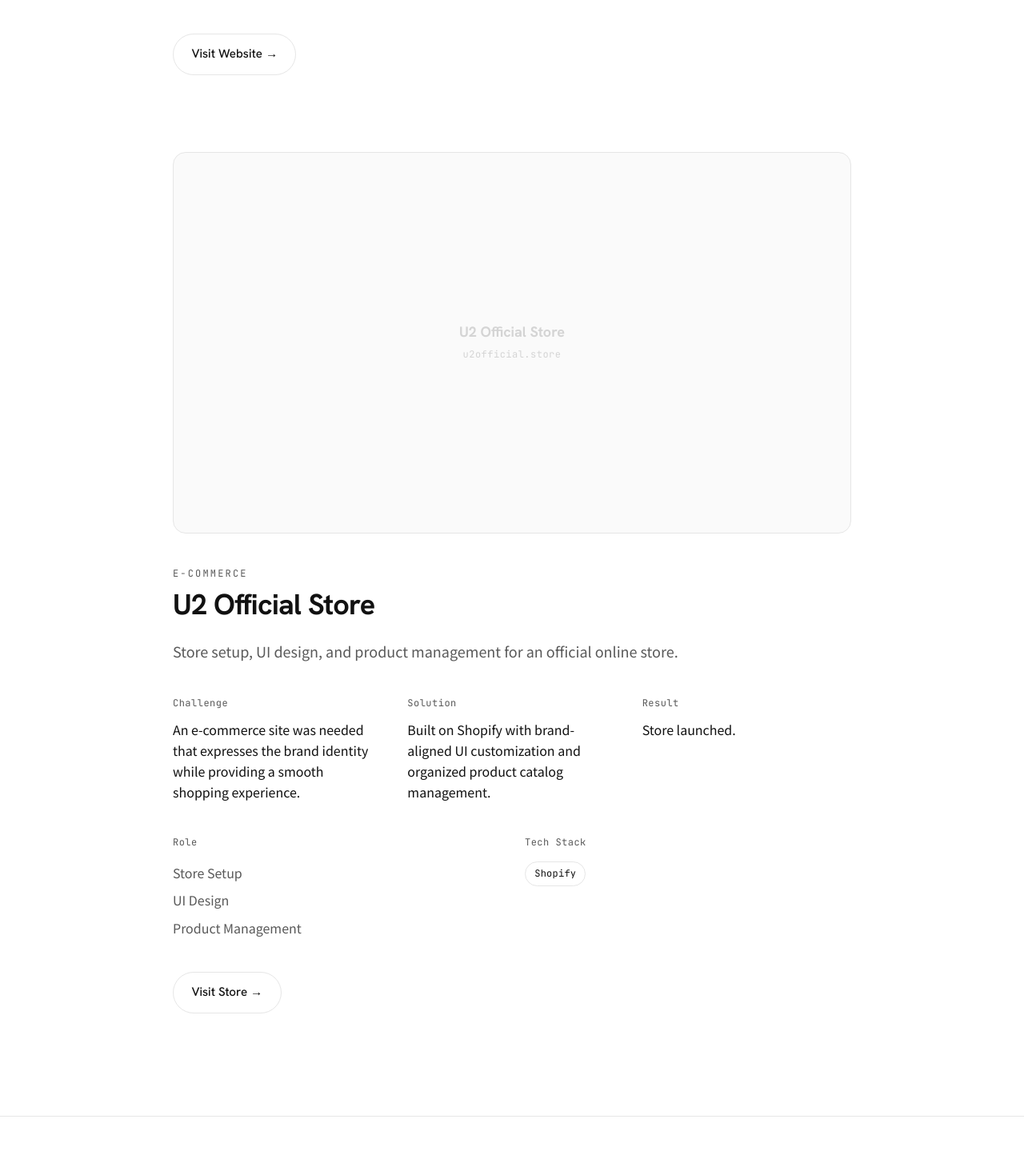
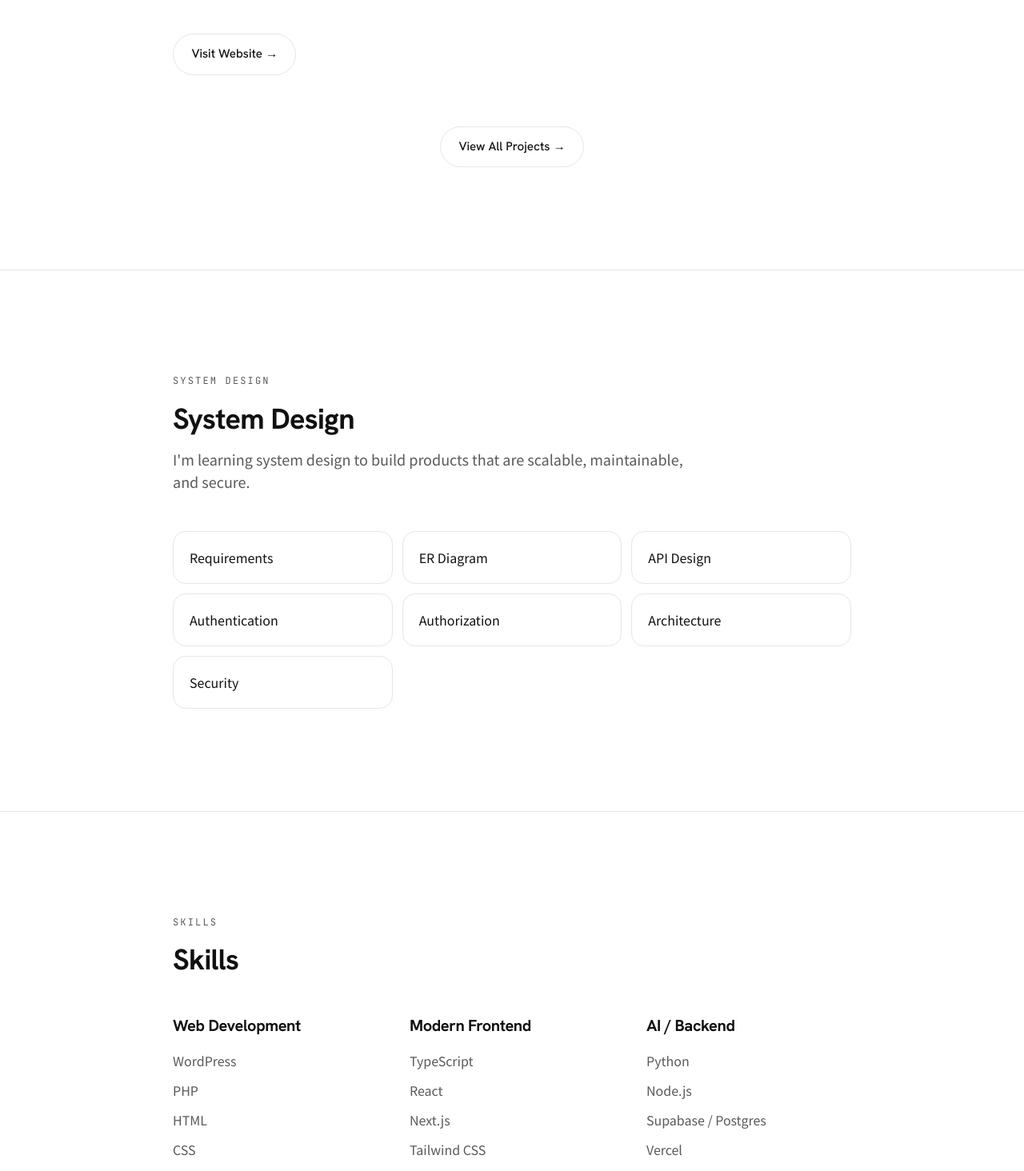
Before and after one commit to yukisasai/yukisasai-portfolio, a Next.js app: page /en in a window 1280 px wide. Shown: the part 6929-8393 px from the top of the page at 80% size. Built offline with nearby package versions, Linux system fonts and the light colour scheme.

Commit message:
feat: add professional projects and improve portfolio structure

```diff
--- a/app/[locale]/page.tsx
+++ b/app/[locale]/page.tsx
@@ -1,11 +1,13 @@
+import Link from "next/link";
 import { Nav } from "@/components/nav";
 import { RevealScript } from "@/components/reveal-script";
 import { Section } from "@/components/section";
-import { CaseStudy, type CaseStudyItem } from "@/components/case-study";
+import { CaseStudy } from "@/components/case-study";
 import { LanguageSwitcher } from "@/components/language-switcher";
 import { i18n, type Locale } from "@/i18n/config";
 import { getDictionary } from "@/i18n/get-dictionary";
 import { profileName, links } from "@/lib/site";
+import { getFeaturedItems } from "@/lib/projects";
 
 export async function generateStaticParams() {
   return i18n.locales.map((locale) => ({ locale }));
@@ -127,11 +129,19 @@
           description={dict.projects.description}
         >
           <div className="space-y-24">
-            {(dict.projects.items as CaseStudyItem[]).map((project) => (
+            {getFeaturedItems(dict).map((project) => (
               <div key={project.slug} className="reveal">
                 <CaseStudy project={project} labels={dict.projects.labels} />
               </div>
             ))}
+          </div>
+          <div className="mt-16 text-center reveal">
+            <Link
+              href={`/${locale}/projects`}
+              className="btn btn-secondary"
+            >
+              {dict.projects.viewAll} →
+            </Link>
           </div>
         </Section>
 
--- /dev/null
+++ b/app/[locale]/projects/page.tsx
@@ -0,0 +1,74 @@
+import type { Metadata } from "next";
+import Link from "next/link";
+import { CaseStudy } from "@/components/case-study";
+import { LanguageSwitcher } from "@/components/language-switcher";
+import { RevealScript } from "@/components/reveal-script";
+import { Section } from "@/components/section";
+import { i18n, type Locale } from "@/i18n/config";
+import { getDictionary } from "@/i18n/get-dictionary";
+import { getAllItems } from "@/lib/projects";
+
+export async function generateStaticParams() {
+  return i18n.locales.map((locale) => ({ locale }));
+}
+
+export async function generateMetadata({
+  params,
+}: {
+  params: Promise<{ locale: string }>;
+}): Promise<Metadata> {
+  const { locale } = await params;
+  const dict = await getDictionary(locale as Locale);
+
+  return {
+    title: dict.projectsPage.title,
+    description: dict.projectsPage.description,
+    alternates: {
+      canonical: `/${locale}/projects`,
+      languages: {
+        ja: "/ja/projects",
+        en: "/en/projects",
+        "x-default": `/${i18n.defaultLocale}/projects`,
+      },
+    },
+  };
+}
+
+export default async function ProjectsPage({
+  params,
+}: {
+  params: Promise<{ locale: string }>;
+}) {
+  const { locale } = await params;
+  const dict = await getDictionary(locale as Locale);
+  const projects = getAllItems(dict);
+
+  return (
+    <>
+      <RevealScript />
+      <main id="top" className="min-h-screen py-24">
+        <div className="container-content flex items-center justify-between">
+          <Link href={`/${locale}`} className="label-mono link-underline">
+            {dict.projectsPage.back}
+          </Link>
+          <LanguageSwitcher locale={locale as Locale} />
+        </div>
+
+        <Section
+          id="projects"
+          eyebrow={dict.projects.eyebrow}
+          title={dict.projectsPage.title}
+          description={dict.projectsPage.description}
+        >
+          <div className="space-y-24">
+            {projects.map((project) => (
+              <div key={project.slug} className="reveal">
+                <CaseStudy project={project} labels={dict.projects.labels} />
+              </div>
+            ))}
+          </div>
+        </Section>
+      </main>
+    </>
+  );
+}
--- /dev/null
+++ b/data/projects.ts
@@ -0,0 +1,33 @@
+export type ProjectConfig = {
+  slug: string;
+  url: string;
+  featured: boolean;
+  techStack: string[];
+};
+
+export const projectConfigs: ProjectConfig[] = [
+  {
+    slug: "livvy",
+    url: "https://livvy.jp/",
+    featured: true,
+    techStack: ["WordPress", "PHP", "HTML", "CSS", "JavaScript"],
+  },
+  {
+    slug: "nagase",
+    url: "https://nagase-ltd.co.jp/",
+    featured: true,
+    techStack: ["WordPress", "PHP", "HTML", "CSS", "JavaScript"],
+  },
+  {
+    slug: "gym-landing-page",
+    url: "https://seamlessly.site/gym/",
+    featured: true,
+    techStack: ["HTML", "CSS", "JavaScript"],
+  },
+  {
+    slug: "u2-official-store",
+    url: "https://u2official.store/",
+    featured: false,
+    techStack: ["Shopify"],
+  },
+];
--- /dev/null
+++ b/lib/projects.ts
@@ -0,0 +1,55 @@
+import { projectConfigs } from "@/data/projects";
+import type { CaseStudyItem } from "@/components/case-study";
+import type { Dictionary } from "@/i18n/get-dictionary";
+
+/**
+ * Merge language-independent config with translated text to produce
+ * CaseStudyItem[]. The dictionary's `projects.items` is keyed by slug.
+ */
+function buildItems(
+  dict: Dictionary,
+  filter?: (cfg: (typeof projectConfigs)[number]) => boolean,
+): CaseStudyItem[] {
+  const items = dict.projects.items as Record<
+    string,
+    {
+      name: string;
+      category: string;
+      overview: string;
+      challenge: string;
+      solution: string;
+      result: string;
+      role: string[];
+      cta: string;
+    }
+  >;
+
+  return projectConfigs
+    .filter(filter ?? (() => true))
+    .map((cfg) => {
+      const t = items[cfg.slug];
+      return {
+        slug: cfg.slug,
+        name: t.name,
+        url: cfg.url,
+        category: t.category,
+        overview: t.overview,
+        challenge: t.challenge,
+        solution: t.solution,
+        result: t.result,
+        role: t.role,
+        techStack: cfg.techStack,
+        cta: { label: t.cta, href: cfg.url },
+      };
+    });
+}
+
+/** Featured projects only (for the top page). */
+export function getFeaturedItems(dict: Dictionary): CaseStudyItem[] {
+  return buildItems(dict, (cfg) => cfg.featured);
+}
+
+/** All projects (for the /projects listing page). */
+export function getAllItems(dict: Dictionary): CaseStudyItem[] {
+  return buildItems(dict);
+}
--- a/messages/en.json
+++ b/messages/en.json
@@ -74,6 +74,7 @@
     "eyebrow": "Projects",
     "title": "Professional Projects",
     "description": "End-to-end projects — from identifying challenges to design, development, and launch.",
+    "viewAll": "View All Projects",
     "labels": {
       "overview": "Overview",
       "challenge": "Challenge",
@@ -82,60 +83,53 @@
       "role": "Role",
       "techStack": "Tech Stack"
     },
-    "items": [
-      {
-        "slug": "livvy",
+    "items": {
+      "livvy": {
         "name": "Livvy",
-        "url": "https://livvy.jp/",
         "category": "Corporate Website",
         "overview": "Planning, design, and development of a corporate website reflecting the brand identity. Implemented responsive design and SEO optimization.",
         "challenge": "The client needed a website that accurately communicates their brand appeal and provides a great user experience.",
         "solution": "Built a responsive WordPress site with SEO best practices, ensuring clear messaging and accessibility across all devices.",
         "result": "Website launched.",
         "role": ["Planning", "Design", "WordPress Development", "Responsive Design", "SEO"],
-        "techStack": ["WordPress", "PHP", "HTML", "CSS", "JavaScript"],
-        "cta": { "label": "Visit Website", "href": "https://livvy.jp/" }
+        "cta": "Visit Website"
       },
-      {
-        "slug": "nagase",
+      "nagase": {
         "name": "Nagase",
-        "url": "https://nagase-ltd.co.jp/",
         "category": "Corporate Website",
         "overview": "Planning, design, and development of a corporate website to communicate company information and services.",
         "challenge": "A professional website was needed to effectively convey the company's credibility and service strengths.",
         "solution": "Developed with WordPress, implementing clean layouts, responsive design, and SEO optimization.",
         "result": "Website launched.",
         "role": ["Planning", "Design", "WordPress Development", "Responsive Design", "SEO"],
-        "techStack": ["WordPress", "PHP", "HTML", "CSS", "JavaScript"],
-        "cta": { "label": "Visit Website", "href": "https://nagase-ltd.co.jp/" }
+        "cta": "Visit Website"
       },
-      {
-        "slug": "gym-landing-page",
+      "gym-landing-page": {
         "name": "Gym Landing Page",
-        "url": "https://seamlessly.site/gym/",
         "category": "Landing Page",
         "overview": "UI design and front-end development of a landing page for gym customer acquisition.",
         "challenge": "An engaging page design was needed to effectively convert visitors into gym members.",
         "solution": "Designed with a mobile-first approach, implementing clear CTAs and a compelling, conversion-focused layout.",
         "result": "Website launched.",
         "role": ["UI Design", "Front-end Development", "Responsive Design"],
-        "techStack": ["HTML", "CSS", "JavaScript"],
-        "cta": { "label": "Visit Website", "href": "https://seamlessly.site/gym/" }
+        "cta": "Visit Website"
       },
-      {
-        "slug": "u2-official-store",
+      "u2-official-store": {
         "name": "U2 Official Store",
-        "url": "https://u2official.store/",
         "category": "E-commerce",
         "overview": "Store setup, UI design, and product management for an official online store.",
         "challenge": "An e-commerce site was needed that expresses the brand identity while providing a smooth shopping experience.",
         "solution": "Built on Shopify with brand-aligned UI customization and organized product catalog management.",
         "result": "Store launched.",
         "role": ["Store Setup", "UI Design", "Product Management"],
-        "techStack": ["Shopify"],
-        "cta": { "label": "Visit Store", "href": "https://u2official.store/" }
+        "cta": "Visit Store"
       }
-    ]
+    }
+  },
+  "projectsPage": {
+    "title": "All Projects",
+    "back": "← Back",
+    "description": "A complete list of projects I've worked on."
   },
   "systemDesign": {
     "eyebrow": "System Design",
--- a/messages/ja.json
+++ b/messages/ja.json
@@ -74,6 +74,7 @@
     "eyebrow": "Projects",
     "title": "Professional Projects",
     "description": "課題の発見から設計・実装・公開まで、一貫して手がけたプロジェクト。",
+    "viewAll": "すべてのプロジェクトを見る",
     "labels": {
       "overview": "Overview",
       "challenge": "Challenge",
@@ -82,60 +83,53 @@
       "role": "Role",
       "techStack": "Tech Stack"
     },
-    "items": [
-      {
-        "slug": "livvy",
+    "items": {
+      "livvy": {
         "name": "Livvy",
-        "url": "https://livvy.jp/",
         "category": "Corporate Website",
         "overview": "企業のブランドイメージを反映したコーポレートサイトの企画・デザイン・開発。レスポンシブ対応とSEO最適化を実施。",
         "challenge": "ブランドの魅力を的確に伝え、ユーザーにとって使いやすいサイトが求められた。",
         "solution": "WordPressで構築し、レスポンシブデザインとSEO対策を施したサイトを設計・開発。",
         "result": "サイト公開済み。",
         "role": ["企画", "デザイン", "WordPress開発", "レスポンシブ対応", "SEO"],
-        "techStack": ["WordPress", "PHP", "HTML", "CSS", "JavaScript"],
-        "cta": { "label": "サイトを見る", "href": "https://livvy.jp/" }
+        "cta": "サイトを見る"
       },
-      {
-        "slug": "nagase",
+      "nagase": {
         "name": "Nagase",
-        "url": "https://nagase-ltd.co.jp/",
         "category": "Corporate Website",
         "overview": "企業情報や事業内容を発信するコーポレートサイトの企画・デザイン・開発。",
         "challenge": "企業の信頼性とサービスの強みを効果的に訴求するWebサイトが必要だった。",
         "solution": "WordPressを採用し、見やすいレイアウトとレスポンシブ対応、SEO最適化を実装。",
         "result": "サイト公開済み。",
         "role": ["企画", "デザイン", "WordPress開発", "レスポンシブ対応", "SEO"],
-        "techStack": ["WordPress", "PHP", "HTML", "CSS", "JavaScript"],
-        "cta": { "label": "サイトを見る", "href": "https://nagase-ltd.co.jp/" }
+        "cta": "サイトを見る"
       },
-      {
-        "slug": "gym-landing-page",
+      "gym-landing-page": {
         "name": "Gym Landing Page",
-        "url": "https://seamlessly.site/gym/",
         "category": "Landing Page",
         "overview": "ジムの集客を目的としたランディングページのUIデザインとフロントエンド開発。",
         "challenge": "訪問者をスムーズに入会へ導く、説得力のあるページデザインが求められた。",
         "solution": "モバイルファーストで設計し、明確なCTAと訴求力のあるレイアウトを実装。",
         "result": "サイト公開済み。",
         "role": ["UIデザイン", "フロントエンド開発", "レスポンシブ対応"],
-        "techStack": ["HTML", "CSS", "JavaScript"],
-        "cta": { "label": "サイトを見る", "href": "https://seamlessly.site/gym/" }
+        "cta": "サイトを見る"
       },
-      {
-        "slug": "u2-official-store",
+      "u2-official-store": {
         "name": "U2 Official Store",
-        "url": "https://u2official.store/",
         "category": "E-commerce",
         "overview": "公式オンラインストアの立ち上げ。UIデザインと商品管理を担当。",
         "challenge": "ブランドの世界観を表現しつつ、スムーズな購買体験を提供するECサイトが必要だった。",
         "solution": "Shopifyを活用してストアを構築し、ブランドに合わせたUIカスタマイズと商品カタログを整備。",
         "result": "ストア公開済み。",
         "role": ["ストア構築", "UIデザイン", "商品管理"],
-        "techStack": ["Shopify"],
-        "cta": { "label": "ストアを見る", "href": "https://u2official.store/" }
+        "cta": "ストアを見る"
       }
-    ]
+    }
+  },
+  "projectsPage": {
+    "title": "All Projects",
+    "back": "← 戻る",
+    "description": "これまでに手がけたプロジェクトの一覧。"
   },
   "systemDesign": {
     "eyebrow": "System Design",
```
